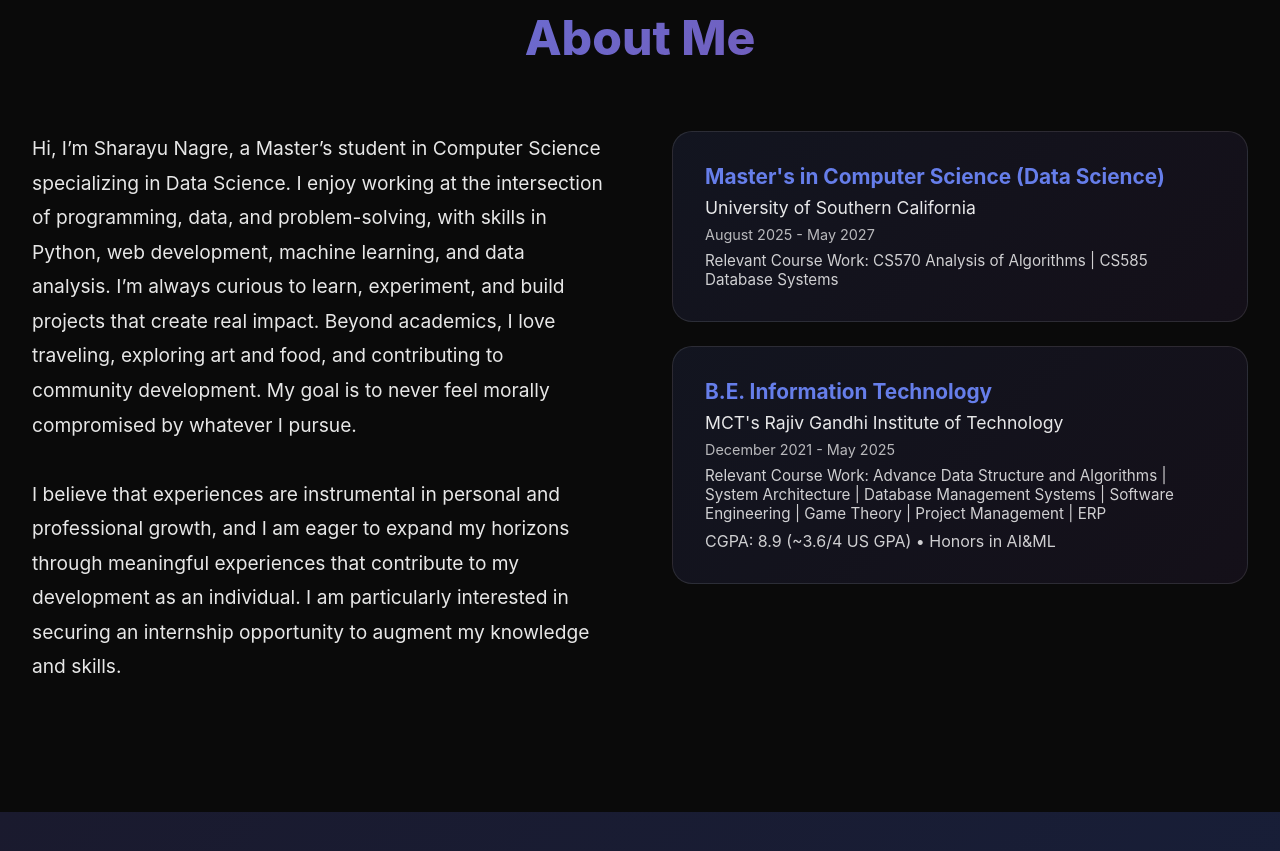
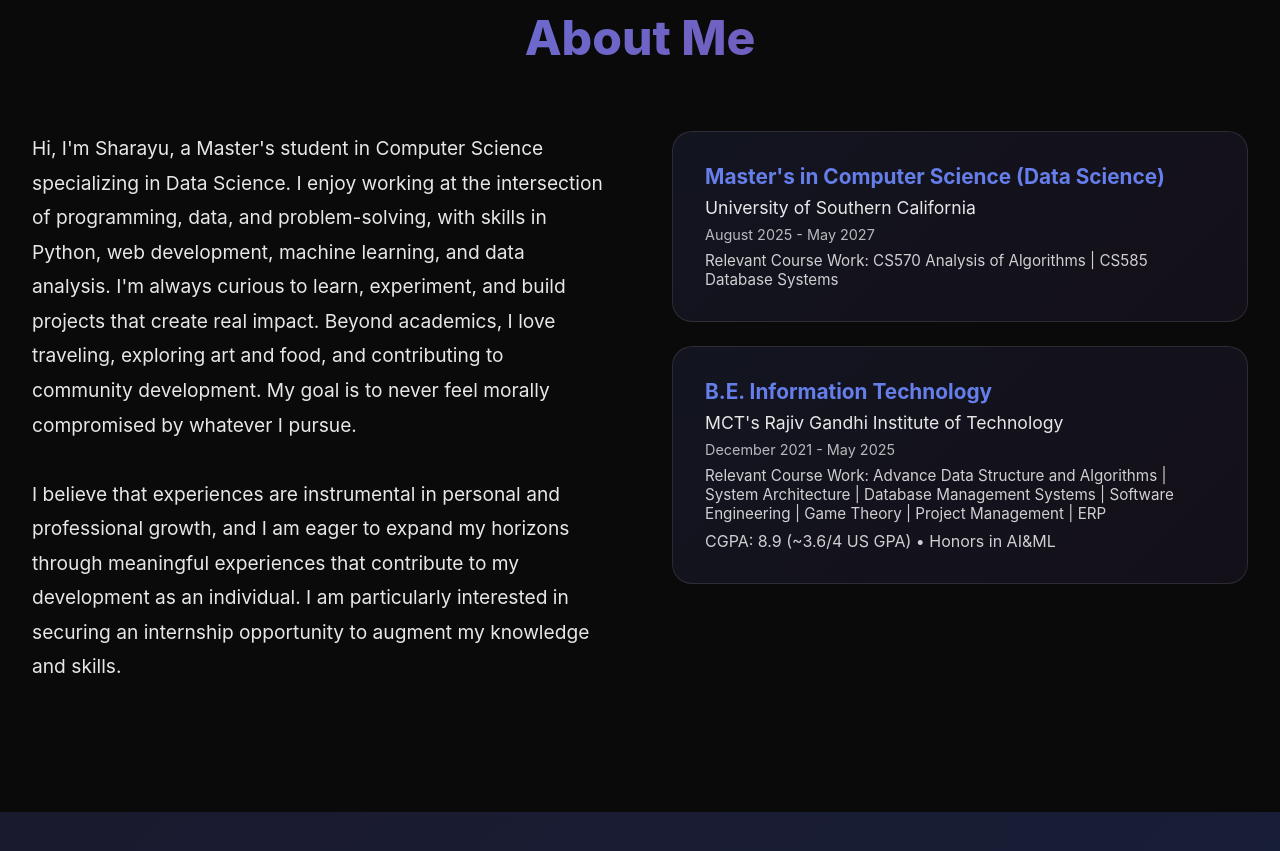
Before and after one commit to sharayu-n/sharayu_portfolio, a plain HTML site: page index.html in a window 1280 px wide. Shown: the part 920-1771 px from the top of the page. Drawn offline with Linux system fonts and the light colour scheme.

Commit message:
modification

```diff
--- a/index.html
+++ b/index.html
@@ -46,7 +46,7 @@
         <h2 class="section-title">About Me</h2>
         <div class="about-content">
             <div class="about-text">
-                <p>Hi, I’m Sharayu Nagre, a Master’s student in Computer Science specializing in Data Science. I enjoy working at the intersection of programming, data, and problem-solving, with skills in Python, web development, machine learning, and data analysis. I’m always curious to learn, experiment, and build projects that create real impact. Beyond academics, I love traveling, exploring art and food, and contributing to community development. My goal is to never feel morally compromised by whatever I pursue.</p>
+                <p>Hi, I'm Sharayu, a Master's student in Computer Science specializing in Data Science. I enjoy working at the intersection of programming, data, and problem-solving, with skills in Python, web development, machine learning, and data analysis. I'm always curious to learn, experiment, and build projects that create real impact. Beyond academics, I love traveling, exploring art and food, and contributing to community development. My goal is to never feel morally compromised by whatever I pursue.</p>
                  <br>
                 <p>I believe that experiences are instrumental in personal and professional growth, and I am eager to expand my horizons through meaningful experiences that contribute to my development as an individual. I am particularly interested in securing an internship opportunity to augment my knowledge and skills.</p>
 
```
